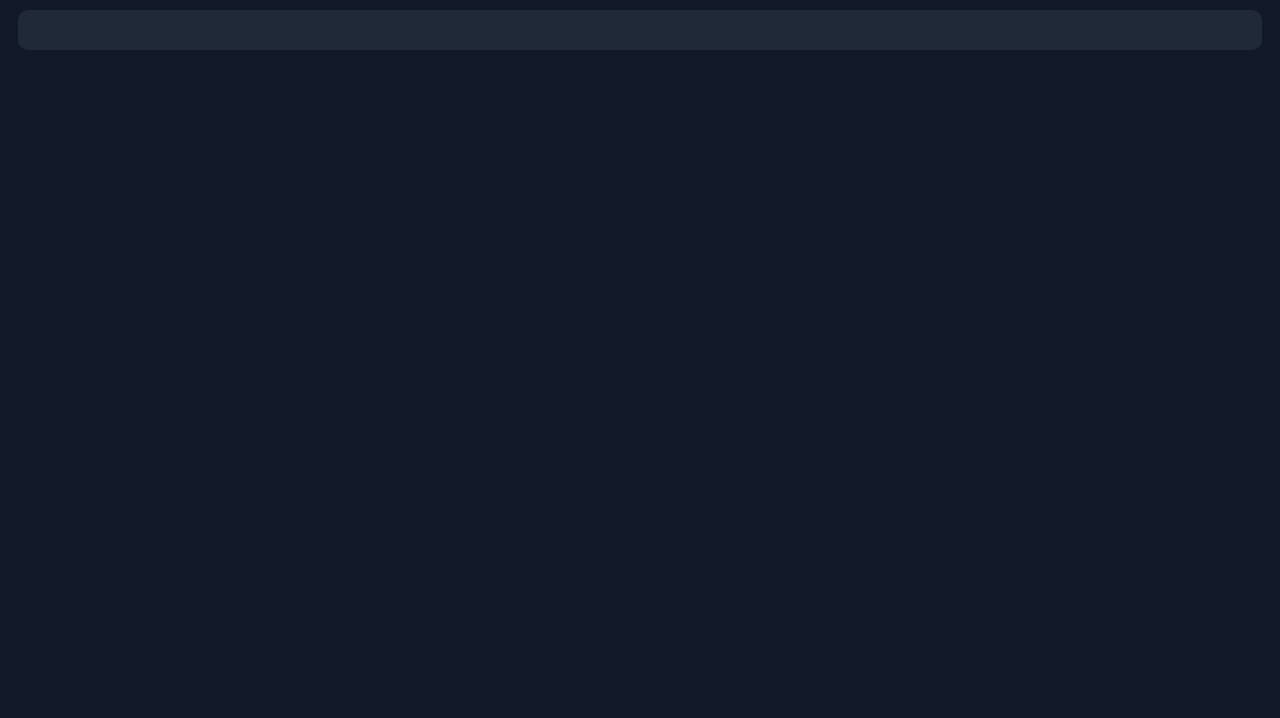
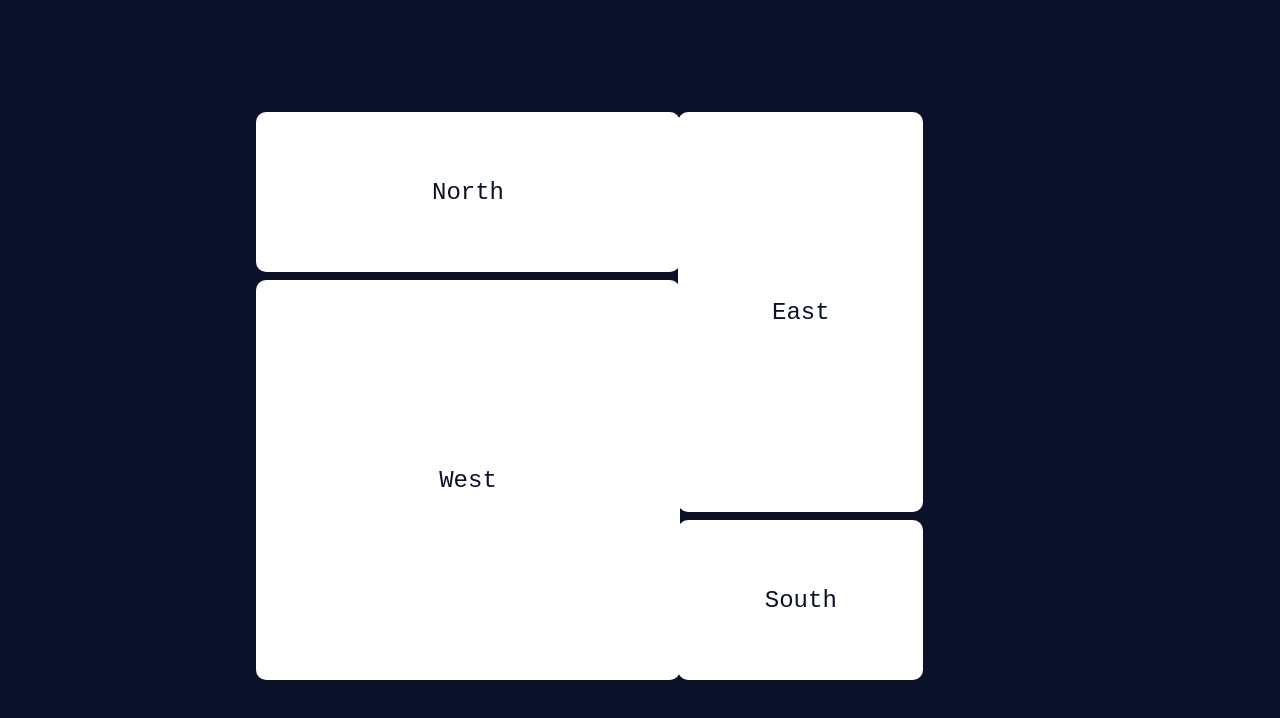
Before and after one commit to attiaa1/react-portfolio, a React (Vite) app: page / in a window 1280 px wide. Shown: the top 718 px of the page. Built offline with nearby package versions, Linux system fonts and the light colour scheme.

Commit message:
sliding in blocks from cardinal temps, CSS template for home done

```diff
--- a/src/App.css
+++ b/src/App.css
@@ -1,29 +1,67 @@
 :root {
-    --primary-color: #1F2937;
-    --secondary-color: #3B82F6;
-    --accent-color: #F59E0B;
-    --text-color: #F3F4F6;
-    --background-color: #111827;
+    --primary-color: #0A1128; /* Midnight Blue */
+    --secondary-color: #3B82F6; /* Bright Blue */
+    --accent-color: #F59E0B; /* Amber */
+    --background-color: #FFFFFF; /* White */
+    --text-color: #0A1128; /* Midnight Blue */
 }
 
-body, html {
+body {
     font-family: 'JetBrains Mono', monospace;
-    background-color: var(--background-color);
-    color: var(--text-color);
+    background-color: var(--primary-color);
+    color: var(--background-color);
+    margin: 0;
+    overflow: hidden;
+}
+
+.App {
+    display: flex;
+    justify-content: center;
+    align-items: center;
+    height: 100vh;
+    position: relative;
 }
 
 .chunk {
-    background-color: var(--primary-color);
-    color: var(--background-color);
+    background-color: var(--background-color);
+    color: var(--primary-color);
     padding: 20px;
     border-radius: 10px;
     font-size: 1.5rem;
-    margin: 10px;
-    transition: transform 1s;
+    display: flex;
+    justify-content: center;
+    align-items: center;
+    position: absolute;
 }
 
-.chunk:hover {
-    background-color: var(--secondary-color);
-    color: var(--accent-color);
-    transform: scale(1.1);
+.chunk.north {
+    top: 14%;
+    left: 20%;
+    width: 30%;
+    height: 15%;
+    transform: rotate(-10deg);
 }
+
+.chunk.south {
+    top: 65%;
+    left: 53%;
+    height: 15%;
+    width: 16%;
+    transform: rotate(15deg);
+}
+
+.chunk.east {
+    top: 14%;
+    left: 53%;
+    width: 16%;
+    height: 45%;
+    transform: rotate(-5deg);
+}
+
+.chunk.west {
+    top: 35%;
+    left: 20%;
+    height: 45%;
+    width: 30%;
+    transform: rotate(5deg);
+}
--- a/src/App.jsx
+++ b/src/App.jsx
@@ -1,15 +1,20 @@
-import { useState, useEffect } from 'react'
-import { Routes, Route, Link } from 'react-router-dom';
+import { useState, useEffect } from "react";
+import { Routes, Route, Link } from "react-router-dom";
 
-import Chunk from './components/Chunk'
-import './App.css'
+import Chunk from "./components/Chunk";
+import "./App.css";
 
 const App = () => {
   return (
-    <div>
-      <Chunk></Chunk>
+    <div className="App">
+    <div className="grid-container">
+        <Chunk direction="north">North</Chunk>
+        <Chunk direction="south">South</Chunk>
+        <Chunk direction="east">East</Chunk>
+        <Chunk direction="west">West</Chunk>
     </div>
-  )
-}
+</div>
+  );
+};
 
-export default App
+export default App;
--- a/src/components/Chunk.jsx
+++ b/src/components/Chunk.jsx
@@ -1,6 +1,7 @@
+// src/components/Chunk.js
 import React from 'react';
-import '../App.css'
 import { motion } from 'framer-motion';
+import '../App.css';
 
 const Chunk = ({ direction, children }) => {
     const variants = {
@@ -13,7 +14,7 @@ const Chunk = ({ direction, children }) => {
             x: 0,
             y: 0,
             opacity: 1,
-            transition: { duration: 1 }
+            transition: { duration: 3, ease: 'easeInOut' }
         }
     };
 
```
